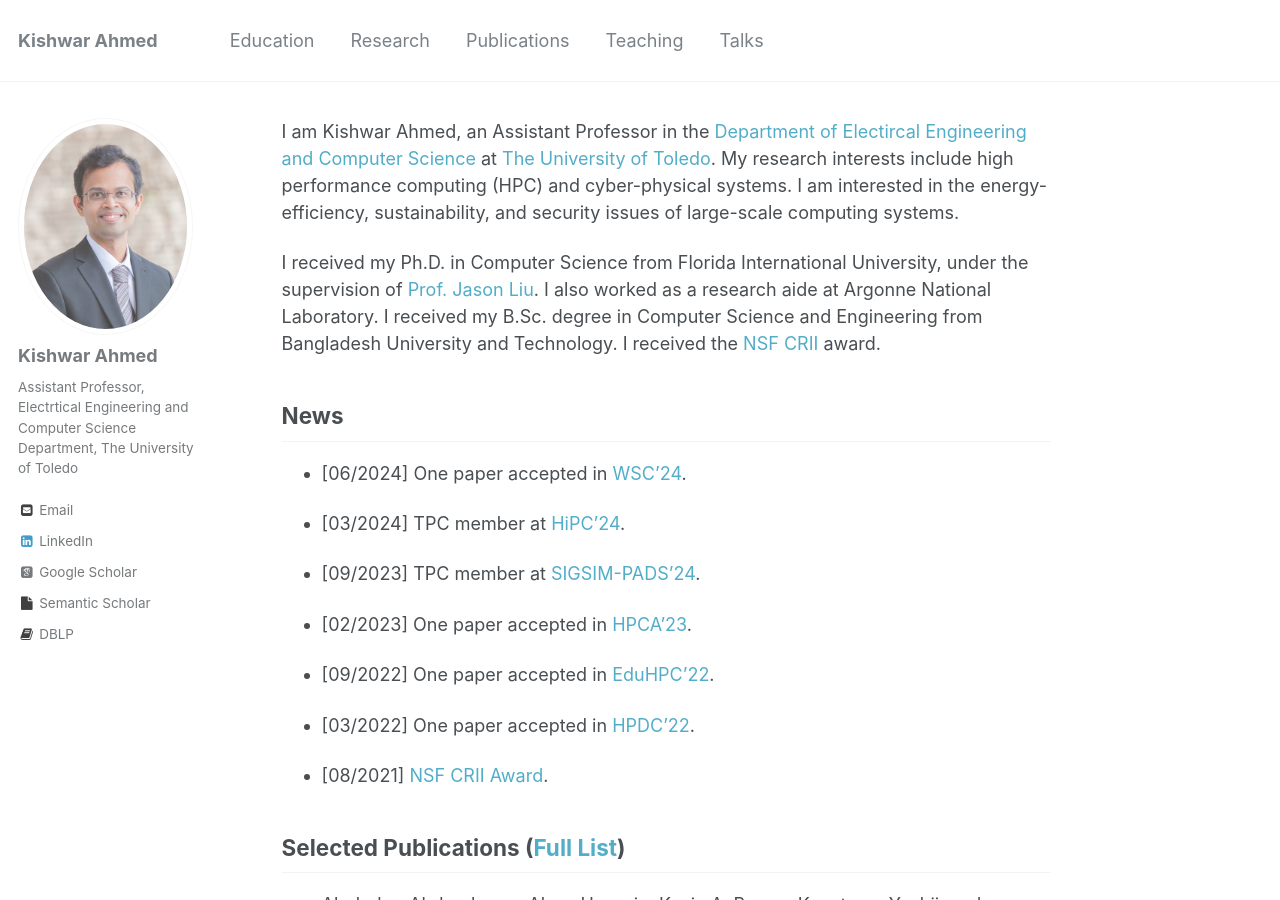
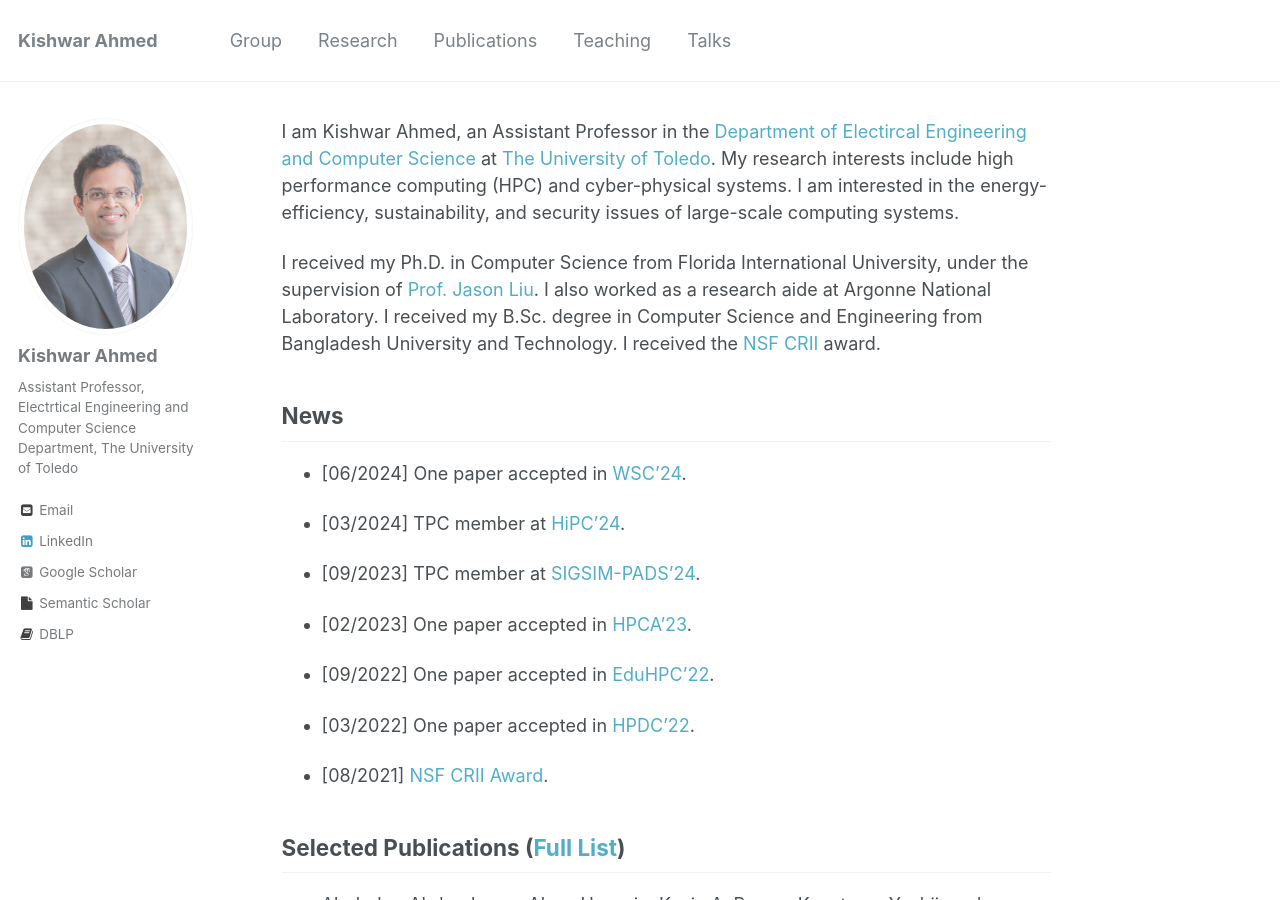
Before and after one commit to kishwarbd/kishwarbd.github.io, a Jekyll site: the page built from _pages/about.md, in a window 1280 px wide and 900 px high. Built offline with Jekyll 4.4.1, drawn with Linux system fonts in a browser that asks for light colours; some web fonts are replaced.

Commit message:
Update navigation.yml

```diff
--- a/_data/navigation.yml
+++ b/_data/navigation.yml
@@ -1,7 +1,8 @@
 # main links links
 main:
-  - title: "Education"
-    url: /education/
+
+  - title: "Group"
+    url: /group/
 
   - title: "Research"
     url: /research/
```
